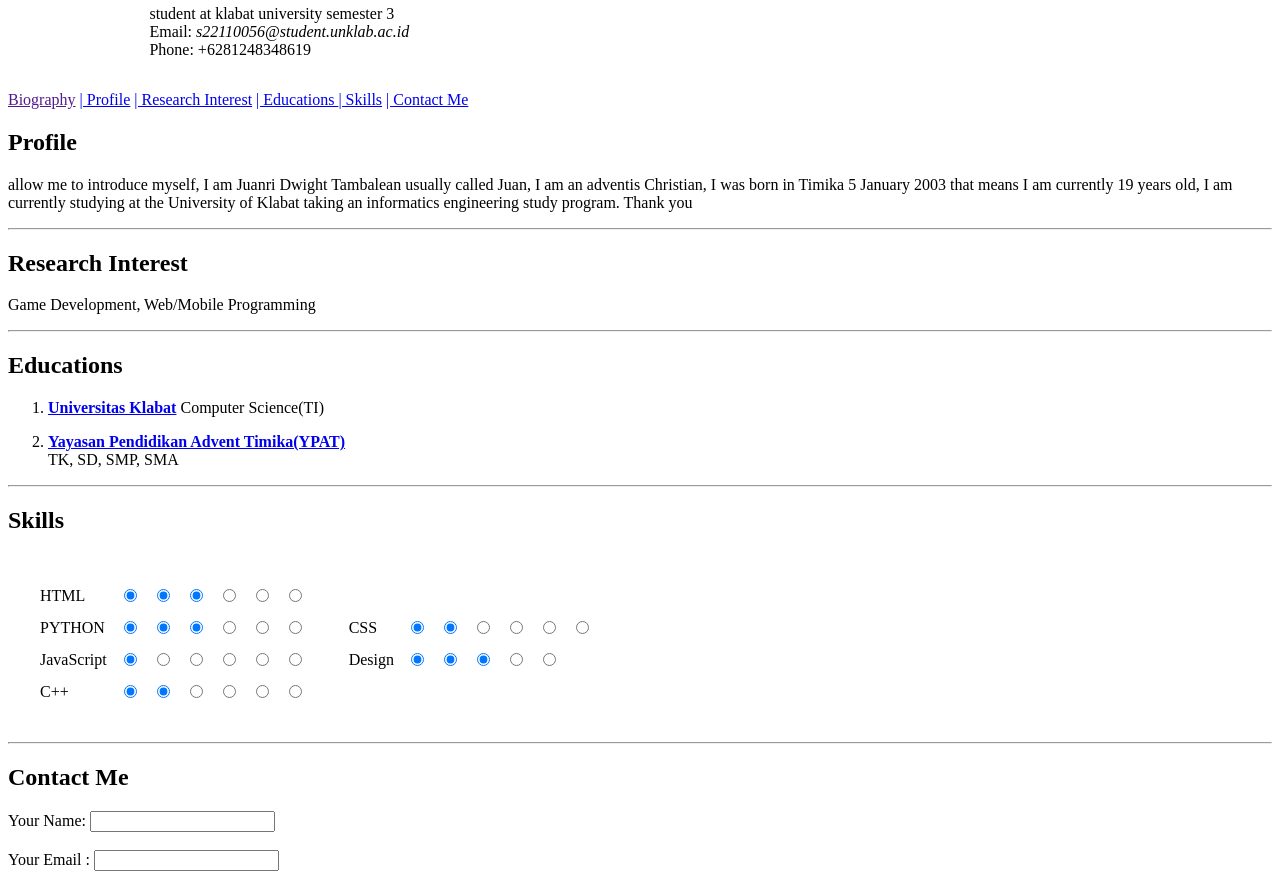
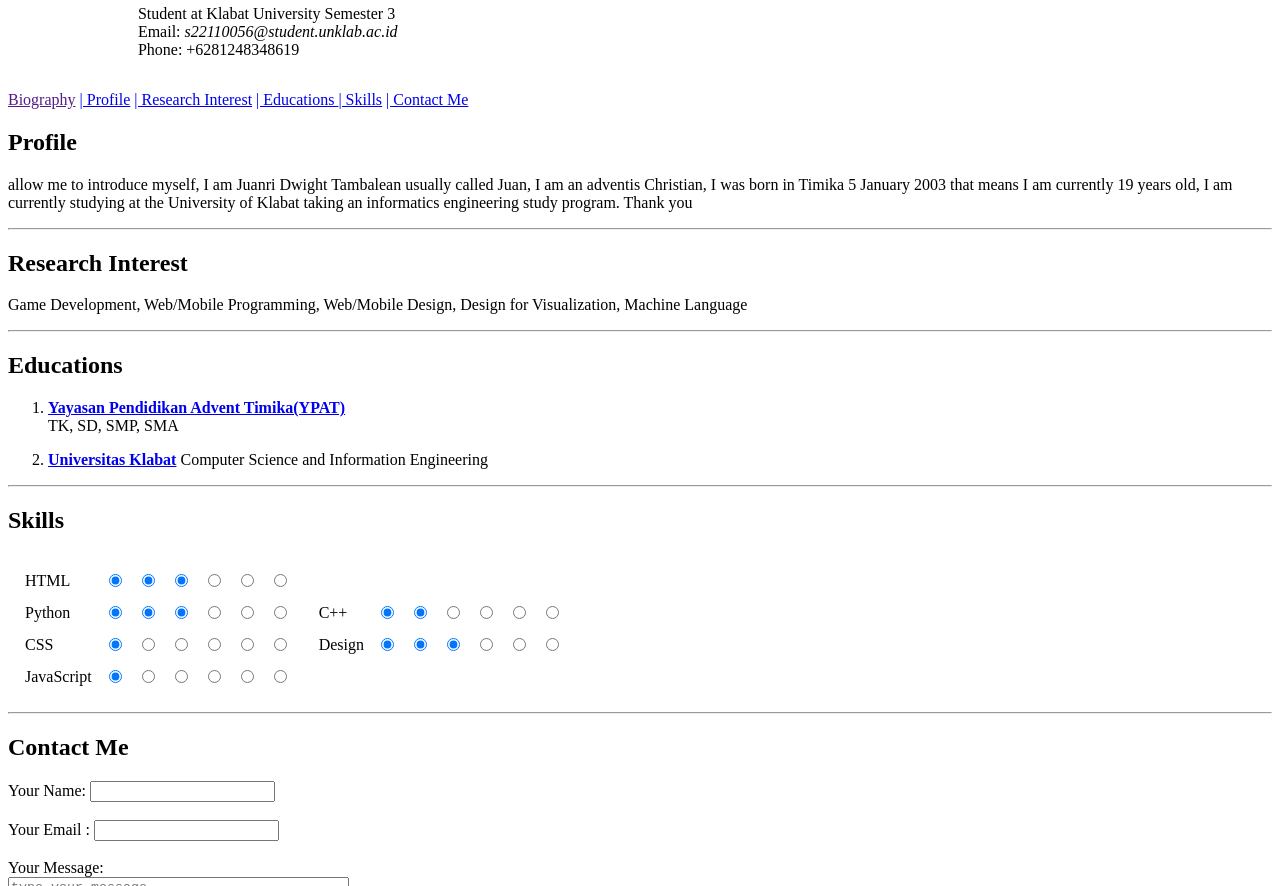
Before and after one commit to JuanriTambalean/MyCV, a plain HTML site: page index.html in a window 1280 px wide. Shown: the part 146-1032 px from the top of the page. Drawn offline with Linux system fonts and the light colour scheme.

Commit message:
Update index.html

```diff
--- a/index.html
+++ b/index.html
@@ -6,23 +6,23 @@
     <meta name="description" content="Juanri Dwight Tambalean cv" />
     <meta
       name="keywords"
-      content="Juanri Dwight Tambalean, IT, WEB Design"
+      content="Juanri Dwight Tambalean, TI, WEB Design"
     />
     <meta name="author" content="Juanri Dwight Tambalean" />
-    <title>Juanri Dwight Tambalean cv</title>
+    <title>Juanri Dwight Tambalean CV</title>
   </head>
   <body>
     <header>
       <table cellspacing="15">
         <tr>
           <td>
-            <img src="Juanri.png" alt="profile-picture" width="200" />
+            <img src="Juanri.png" alt="PhotoProfile" width="200"/>
           </td>
           <td>
             <h1>Juanri Dwight Tambalean</h1>
             <h2>Student</h2>
             <p>
-              student at klabat university semester 3
+              Student at Klabat University Semester 3
               <br />
               Email: <em>s22110056@student.unklab.ac.id</em>
               <br />
@@ -40,45 +40,40 @@
         <a href="#skills">| Skills</a>
         <a href="#contact-me">| Contact Me</a>
       </nav>
-      <section>
+      <section id="profile">
           <h1>Profile</h1>
           <p>
             allow me to introduce myself, I am Juanri Dwight Tambalean usually called Juan, I am an adventis Christian, I was born in Timika 5 January 2003 that means I am currently 19 years old, I am currently studying at the University of Klabat taking an informatics engineering study program. Thank you
           </p>
       </section>
       <section>
-        <hr />
+        <hr/>
         <h1>Research Interest</h1>
         <p>
-          Game Development, Web/Mobile Programming
+          Game Development, Web/Mobile Programming, Web/Mobile Design, Design for Visualization, Machine Language
         </p>
       </section>
       <section id="educations">
-        <hr />
+        <hr/>
         <h1>Educations</h1>
         <ol>
           <li>
             <p>
-              <strong
-                ><a href="http://www.unklab.ac.id/">Universitas Klabat</a></strong
-              >
-              Computer Science(TI)
+              <strong><a href="http://ypat.sch.id/">Yayasan Pendidikan Advent Timika(YPAT)</a>
+              </strong>
+              <br/>
+              TK, SD, SMP, SMA
             </p>
           </li>
           <li>
             <p>
-              <strong
-                ><a href="http://ypat.sch.id/"
-                  >Yayasan Pendidikan Advent Timika(YPAT)</a>
-              </strong>
-              <br/>
-              TK, SD, SMP, SMA
+              <strong><a href="http://www.unklab.ac.id/">Universitas Klabat</a></strong>
+              Computer Science and Information Engineering
         </ol>
       </section>
       <section id="skills">
-        <hr />
-        <h1>Skills</h1>
-        <table cellspacing="20">
+        <hr/>
+        <table cellspacing="5"><h1>Skills</h1>
           <tr>
             <td>
               <table cellspacing="10">
@@ -92,10 +87,19 @@
                   <td><input type="radio"></td>
                 </tr>
                 <tr>
-                  <td>PYTHON</td>
+                  <td>Python</td>
                   <td><input type="radio" checked></td>
                   <td><input type="radio" checked></td>
                   <td><input type="radio" checked></td>
+                  <td><input type="radio"></td>
+                  <td><input type="radio"></td>
+                  <td><input type="radio"></td>
+                </tr>
+                <tr>
+                  <td>CSS</td>
+                  <td><input type="radio" checked></td>
+                  <td><input type="radio"></td>
+                  <td><input type="radio"></td>
                   <td><input type="radio"></td>
                   <td><input type="radio"></td>
                   <td><input type="radio"></td>
@@ -109,21 +113,12 @@
                   <td><input type="radio"></td>
                   <td><input type="radio"></td>
                 </tr>
-                <tr>
-                  <td>C++</td>
-                  <td><input type="radio" checked></td>
-                  <td><input type="radio" checked></td>
-                  <td><input type="radio"></td>
-                  <td><input type="radio"></td>
-                  <td><input type="radio"></td>
-                  <td><input type="radio"></td>
-                </tr>
               </table>
             </td>
             <td>
               <table cellspacing="10">
                 <tr>
-                  <td>CSS</td>
+                  <td>C++</td>
                   <td><input type="radio" checked></td>
                   <td><input type="radio" checked></td>
                   <td><input type="radio"></td>
@@ -138,6 +133,7 @@
                   <td><input type="radio" checked></td>
                   <td><input type="radio"></td>
                   <td><input type="radio"></td>
+                  <td><input type="radio"></td>
                 </tr>
               </table>
             </td>
@@ -145,19 +141,19 @@
         </table>
       </section>
       <section id="contact-me">
-        <hr />
+        <hr/>
         <h1>Contact Me</h1>
         <form>
           <label for="name">Your Name: </label>
-          <input type="text" name="name" id="name" required />
-          <br />
-          <br />
-          <label for="email">Your Email :</label>
-          <input type="email" name="email" id="email" required />
-          <br />
-          <br />
+          <input type="text" name="name" id="name" required/>
+          <br/>
+          <br/>
+          <label for="email">Your Email : </label>
+          <input type="email" name="email" id="email" required/>
+          <br/>
+          <br/>
           <label for="message">Your Message:</label>
-          <br />
+          <br/>
           <textarea
             name="message"
             id="message"
@@ -165,8 +161,8 @@
             rows="10"
             placeholder="type your message..."
           ></textarea>
-          <br /><br />
-          <input type="submit" name="submit" />
+          <br/><br/>
+          <input type="submit" name="submit"/>
         </form>
       </section>
       <footer></footer>
```
